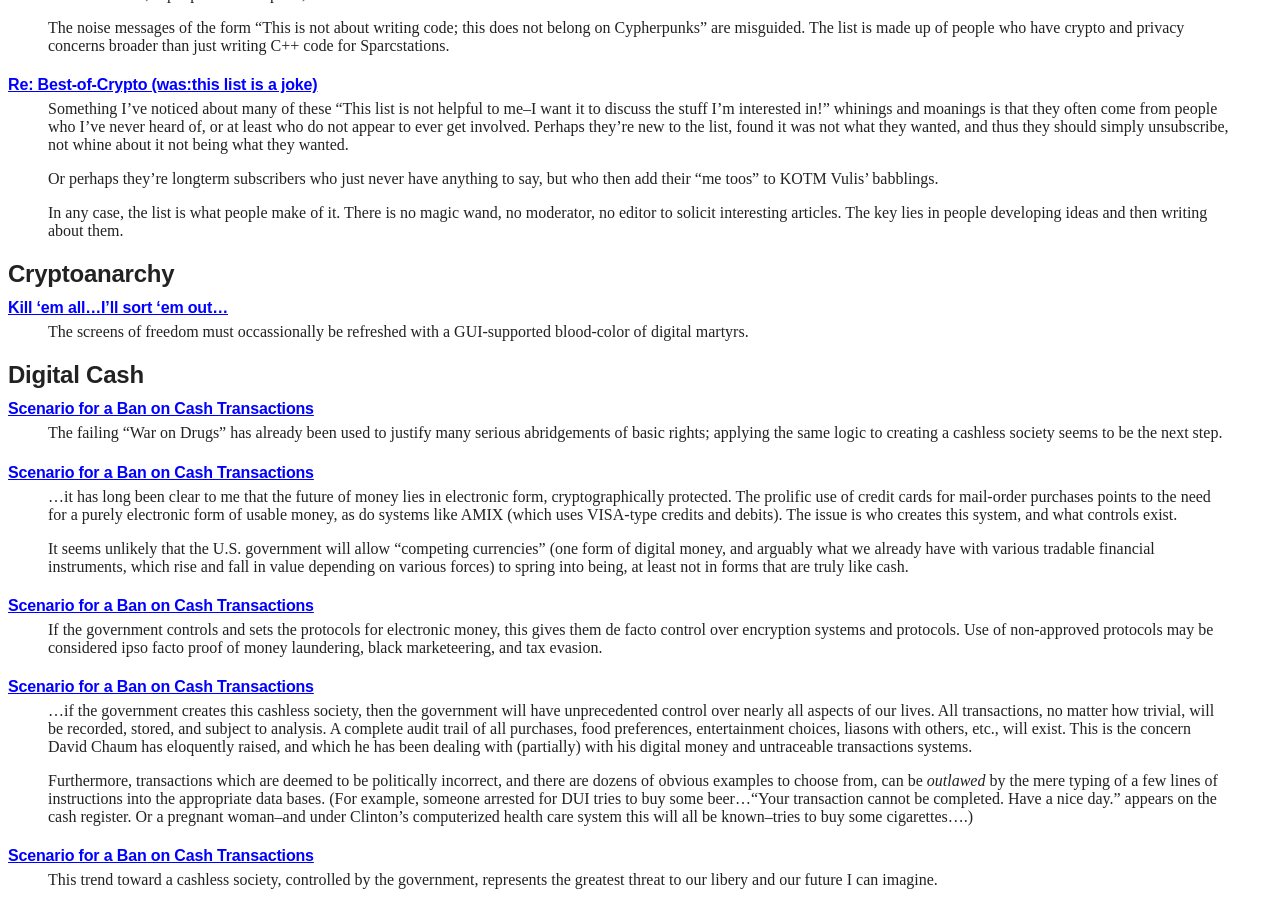
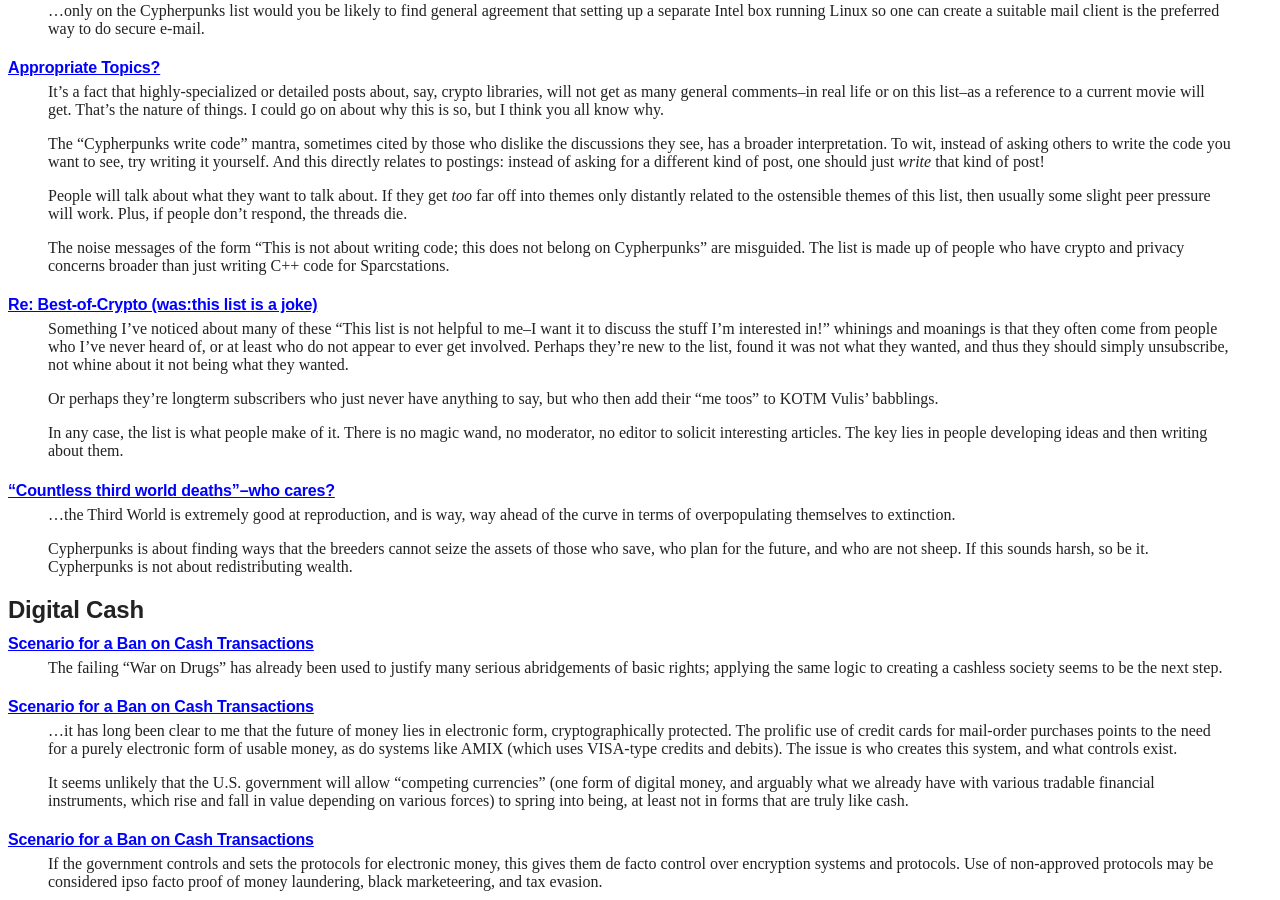
Before and after one commit to wakgill/deryk, a Jekyll site: the page built from tcm.md, in a window 1280 px wide and 900 px high, scrolled down 9225 px. Built offline with Jekyll 4.4.1, drawn with Linux system fonts in a browser that asks for light colours; some of the changed text lies outside the part shown.

Commit message:
Update tcm.md

```diff
--- a/tcm.md
+++ b/tcm.md
@@ -296,7 +296,14 @@
 >
 >The “Internet driver’s license” is something we need to fight against.
 
-
+## Blogs
+
+#### [Re: considering internet/privacy periodical](http://mailing-list-archive.cryptoanarchy.wiki/archive/1996/10/94e94bef946b9a8b5bc46c1a380a36ae179ebc1e8b94ec8dd7d2f981874cc2b0/)
+
+>I think we're _drowning_ in Net- and Web-based "zines," newsletters, hot
+and hip sites, and crud. More than just Sturgeon's law, it's an explosion
+of self-published crap. All well and good, as some may find something of
+interest, or so the theory goes.
 
 ## Books
 
@@ -570,6 +577,12 @@
 >In my view, equating crypto with armaments is exactly what the USG would
 like to see happen. This legitimizes their control of crypto.
 
+## Cryptoanarchy
+
+#### [Kill ‘em all…I’ll sort ‘em out…](http://mailing-list-archive.cryptoanarchy.wiki/archive/1998/03/145978eb33c10a5e299faa7c08f939df2eac830540f5b9df9227d29961fca1e8/)
+
+>The screens of freedom must occassionally be refreshed with a GUI-supported blood-color of digital martyrs.
+
 ## Curfew
 
 #### [Utah as a Religious Police State](http://mailing-list-archive.cryptoanarchy.wiki/archive/1996/09/587dfa181a979088d9981091f3aac2779d603d12973b366893e132e58154320e/)
@@ -743,11 +756,14 @@
 moderator, no editor to solicit interesting articles. The key lies in
 people developing ideas and then writing about them.
 
-## Cryptoanarchy
-
-#### [Kill ‘em all…I’ll sort ‘em out…](http://mailing-list-archive.cryptoanarchy.wiki/archive/1998/03/145978eb33c10a5e299faa7c08f939df2eac830540f5b9df9227d29961fca1e8/)
-
->The screens of freedom must occassionally be refreshed with a GUI-supported blood-color of digital martyrs.
+#### [“Countless third world deaths”–who cares?](http://mailing-list-archive.cryptoanarchy.wiki/archive/1996/10/a68a39ef713748e2d9a7bfcc023f79aadaba970d7eb43a4f9360c47489e86a14/)
+
+>...the Third World is extremely good at reproduction, and is way,
+way ahead of the curve in terms of overpopulating themselves to extinction.
+>
+>Cypherpunks is about finding ways that the breeders cannot seize the assets
+of those who save, who plan for the future, and who are not sheep. If this sounds harsh, so be it. Cypherpunks is not about redistributing
+wealth.
 
 ## Digital Cash
 
```
